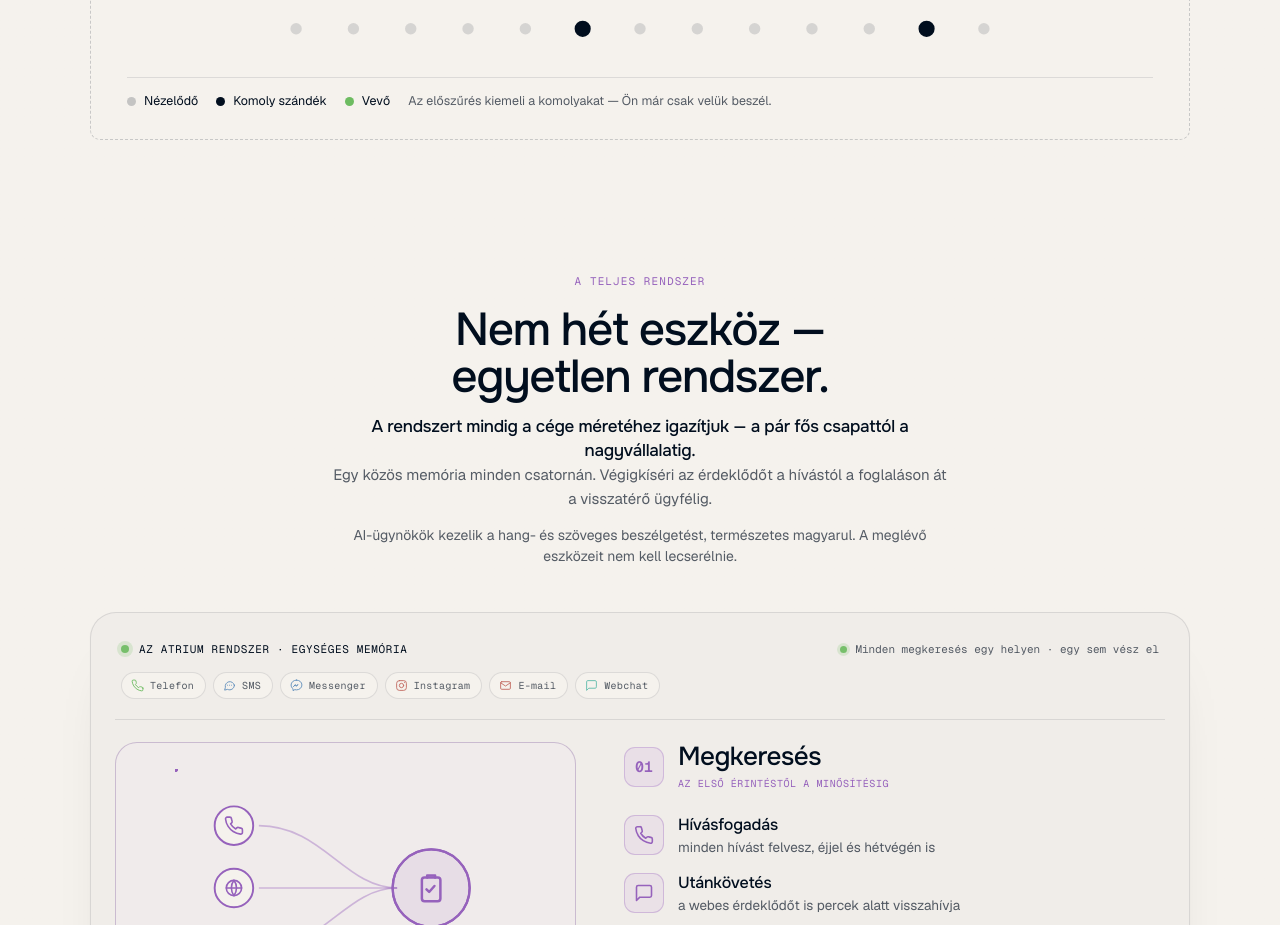
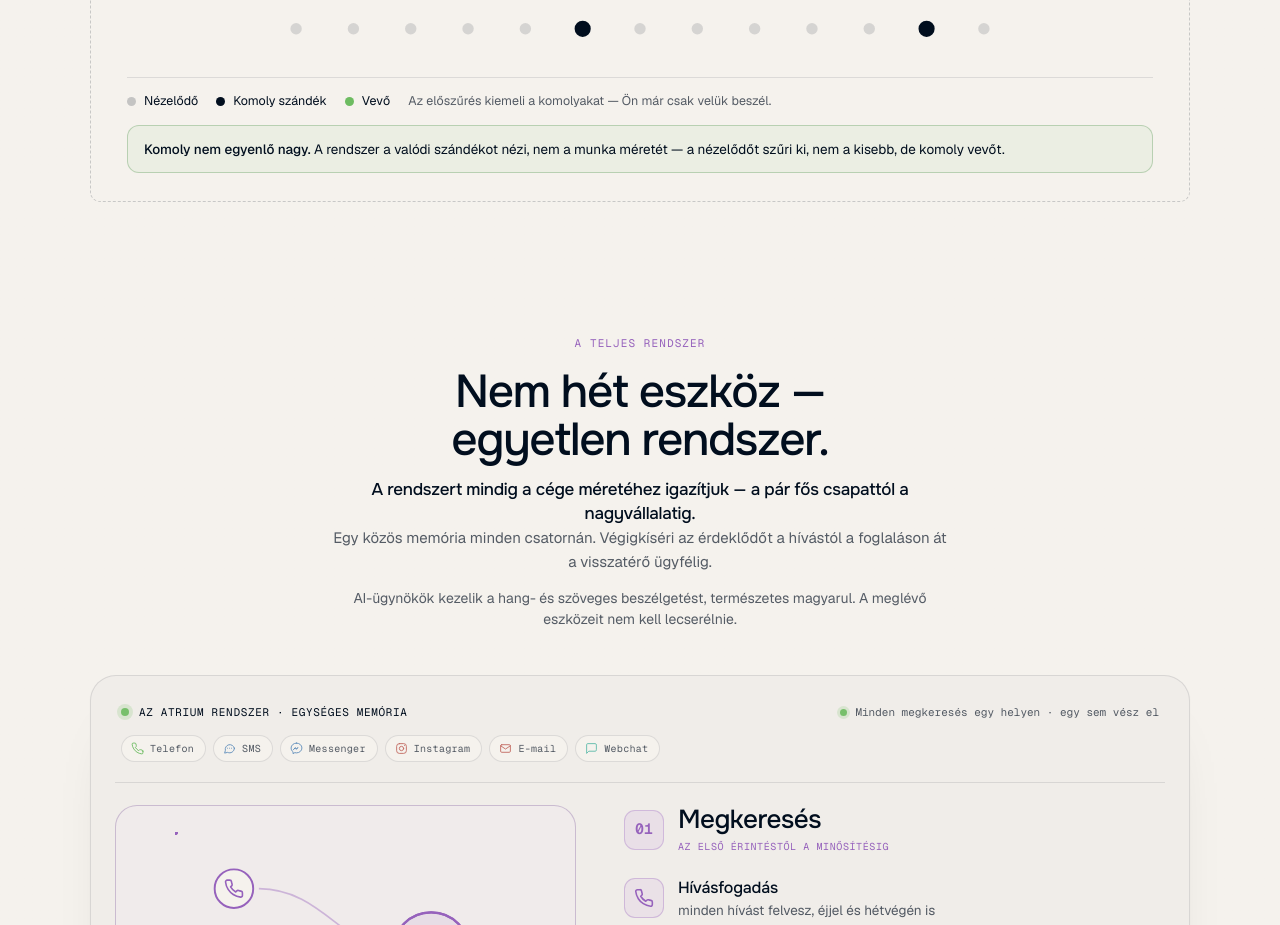
Before and after one commit to AlpineWebdevelopment/atrium, a Next.js app: page / in a window 1280 px wide. Shown: the part 2100-3025 px from the top of the page. Built offline with nearby package versions, Linux system fonts and the light colour scheme.

Commit message:
Dashboard: add serious-not-big clarification to qualification tab
Add a visible green-tinted callout under the legend: Komoly nem egyenlo nagy - the system screens browsers, not smaller-but-serious buyers.

Co-Authored-By: Claude Opus 4.8 <noreply@anthropic.com>

```diff
--- a/src/app/globals.css
+++ b/src/app/globals.css
@@ -2236,6 +2236,13 @@ html.dark { --viz-purple-soft: #1d1b33; }
 .qual__note {
   font-family: var(--font-body); font-size: 12.5px; line-height: 1.5; color: var(--ink-70);
 }
+.qual__clarify {
+  margin-top: 14px; padding: 13px 16px; border-radius: 12px; /* serious != big callout */
+  background: color-mix(in srgb, var(--signal) 7%, var(--bone));
+  border: 1px solid color-mix(in srgb, var(--signal) 26%, var(--line));
+  font-family: var(--font-body); font-size: 13.5px; line-height: 1.55; color: var(--ink);
+}
+.qual__clarify b { font-weight: 500; }
 @media (max-width: 560px) {
   .qual__note { width: 100%; }
 }
--- a/src/components/RealtimeDashboard.tsx
+++ b/src/components/RealtimeDashboard.tsx
@@ -118,6 +118,10 @@ function GfxFunnel() {
         <span className="qual__leg"><i className="qual__leg-dot" style={{ background: "#6DBC61" }} />Vevő</span>
         <span className="qual__note">Az előszűrés kiemeli a komolyakat — Ön már csak velük beszél.</span>
       </div>
+      <p className="qual__clarify">
+        <b>Komoly nem egyenlő nagy.</b> A rendszer a valódi szándékot nézi, nem a
+        munka méretét — a nézelődőt szűri ki, nem a kisebb, de komoly vevőt.
+      </p>
     </div>
   );
 }
```
